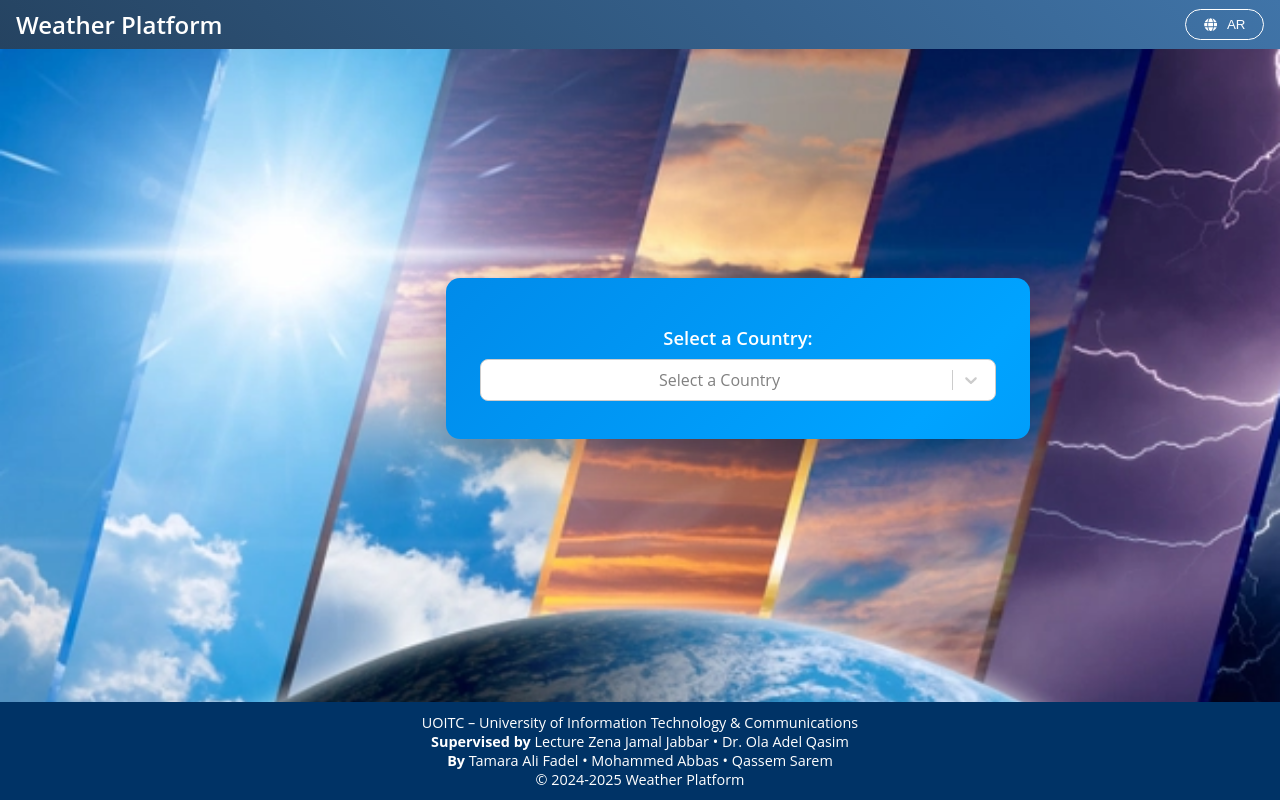
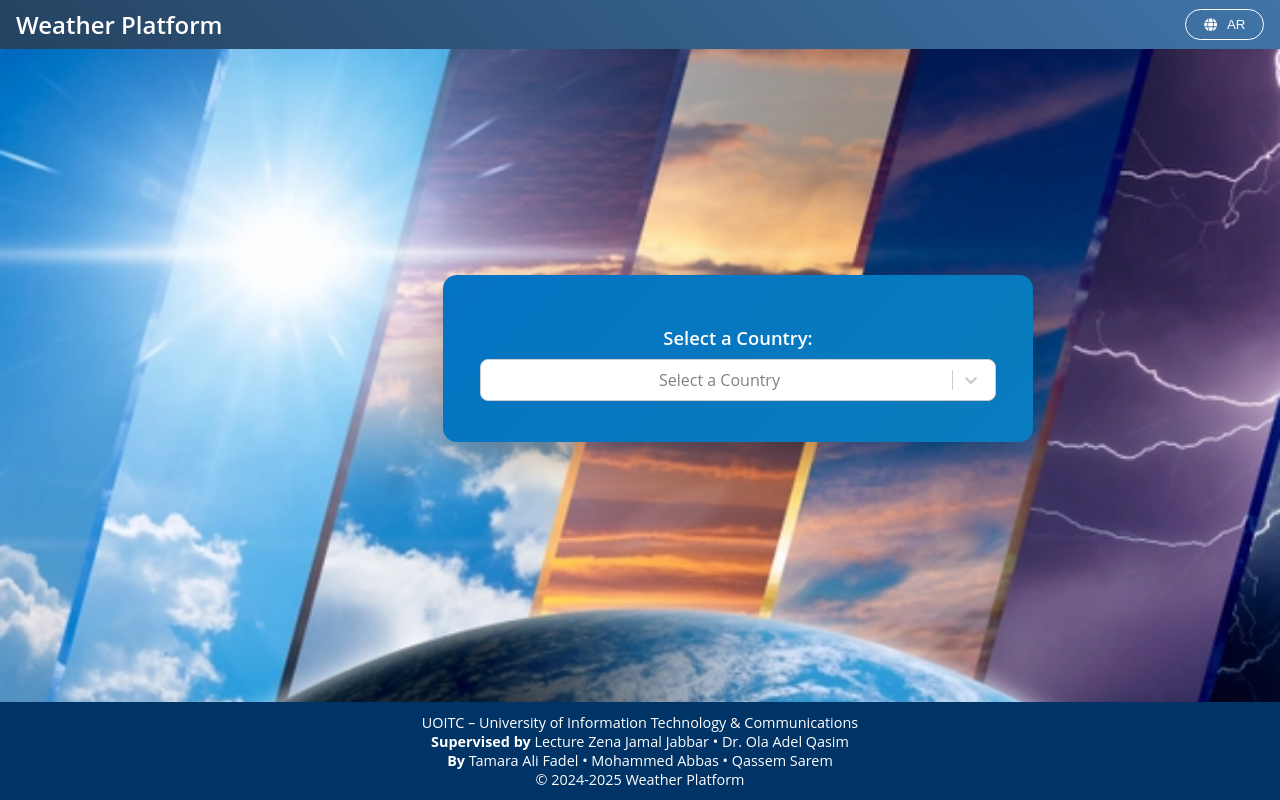
Before and after one commit to tamaraali2001/AI-weather-prediction, a React (Create React App) app: page / in a window 1280 px wide. Built offline with nearby package versions, Linux system fonts and the light colour scheme.

Commit message:
Update CountryCitySelect.css

```diff
--- a/src/components/CountryCitySelect.css
+++ b/src/components/CountryCitySelect.css
@@ -1,6 +1,6 @@
 /* ==== البطاقة المثبَّتة ==== */
 .select-container{
-  background:#003366;
+  background:#032241;
   border-radius:14px;
   padding:2.2rem 2rem;
   box-shadow:0 18px 45px rgba(0,0,0,.25);
@@ -13,8 +13,8 @@
 
 /* حدّ متدرّج حول البطاقة */
 .fancy-border::before{
-  content:"";position:absolute;inset:-2px;z-index:-1;border-radius:inherit;
-  background:linear-gradient(135deg,#0068cc,#00a3ff,#0068cc);
+  content:"";position:absolute;inset:-5px;z-index:-1;border-radius:inherit;
+  background:linear-gradient(135deg,#0068cc,#087bbd,#268ae8);
   background-size:400% 400%;animation:borderFlow 8s ease infinite;
 }
 @keyframes borderFlow{
@@ -47,7 +47,7 @@
   text-align:center;text-align-last:center;
 }
 .select-container select:focus{
-  outline:none;box-shadow:0 0 0 3px rgba(0,153,255,.35)
+  outline:none;box-shadow:0 0 0 3px rgba(2, 84, 139, 0.35)
 }
 .select-container option{padding:.65rem;font-size:1.05rem}
 
```
